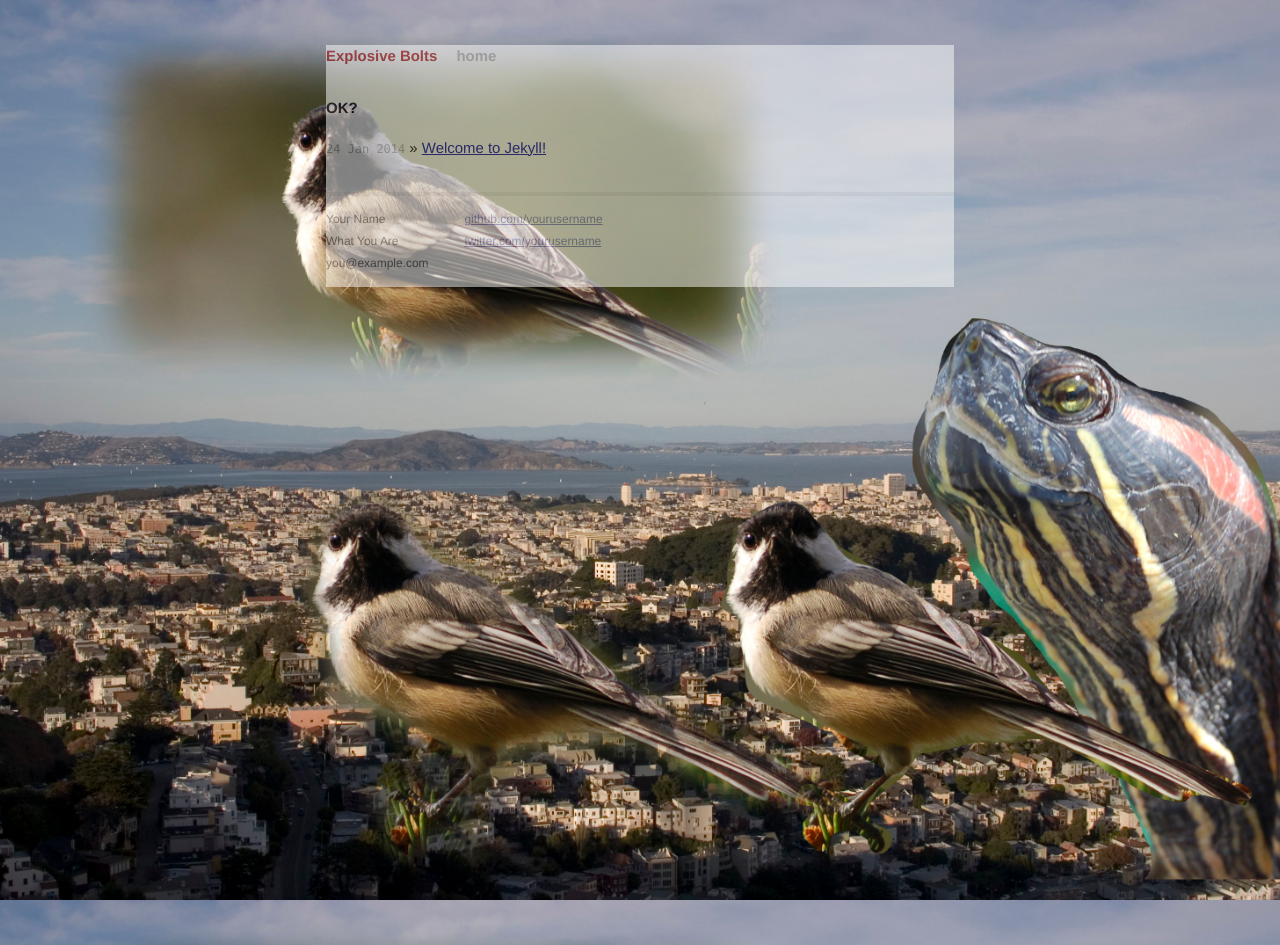
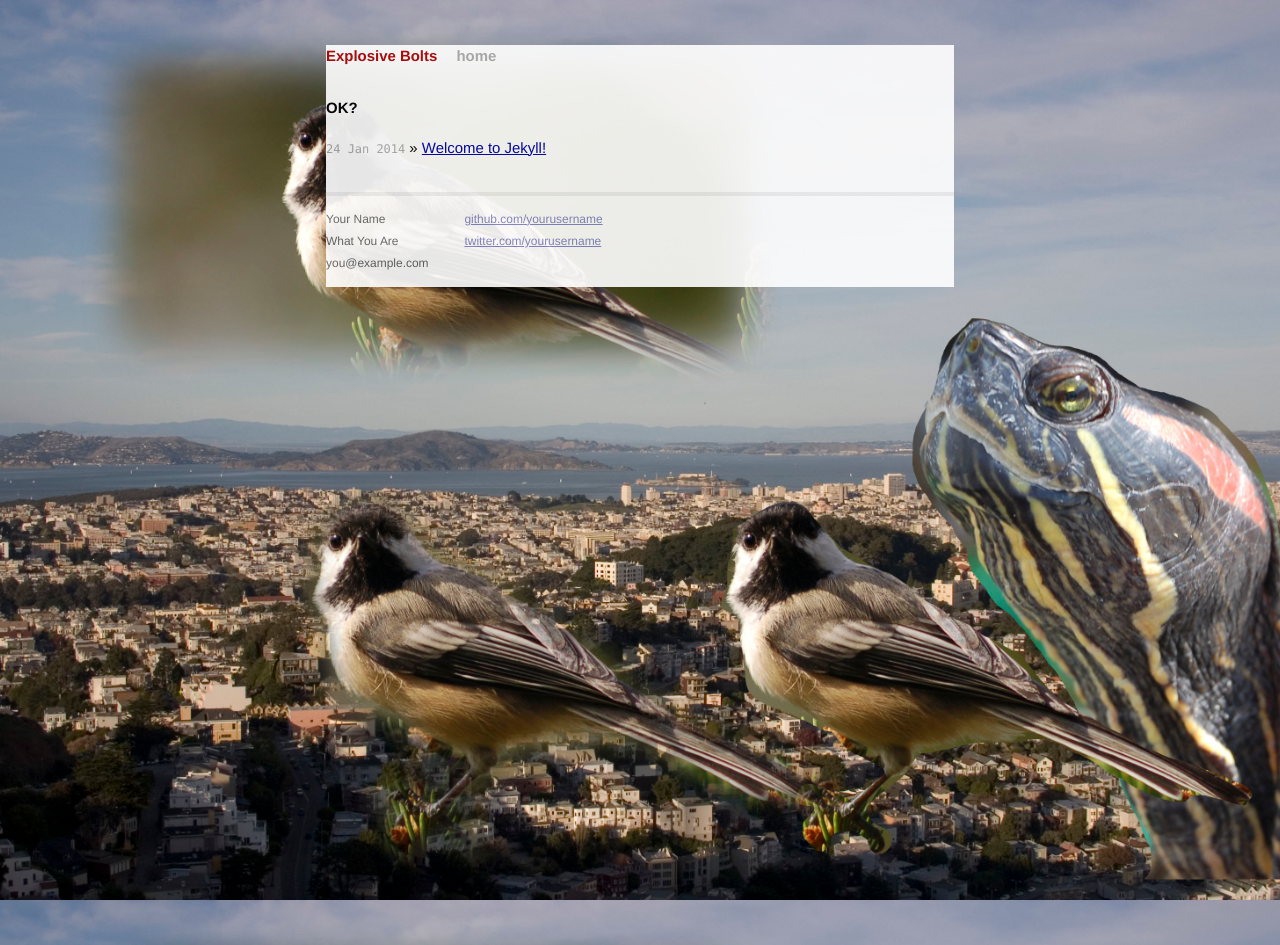
Before and after one commit to recurrie/recurrie.github.io, a Jekyll site: the page built from index.html, in a window 1280 px wide. Built offline with Jekyll 4.4.1, drawn with Linux system fonts in a browser that asks for light colours; Markdown is read by kramdown in place of the engine named in the settings.

Commit message:
.9 opacity

```diff
--- a/css/global.css
+++ b/css/global.css
@@ -8,5 +8,5 @@ background-size: cover;
 
 div.site{
 background-color: #FFF;
-opacity:0.5;
+opacity:0.9;
 }
```
